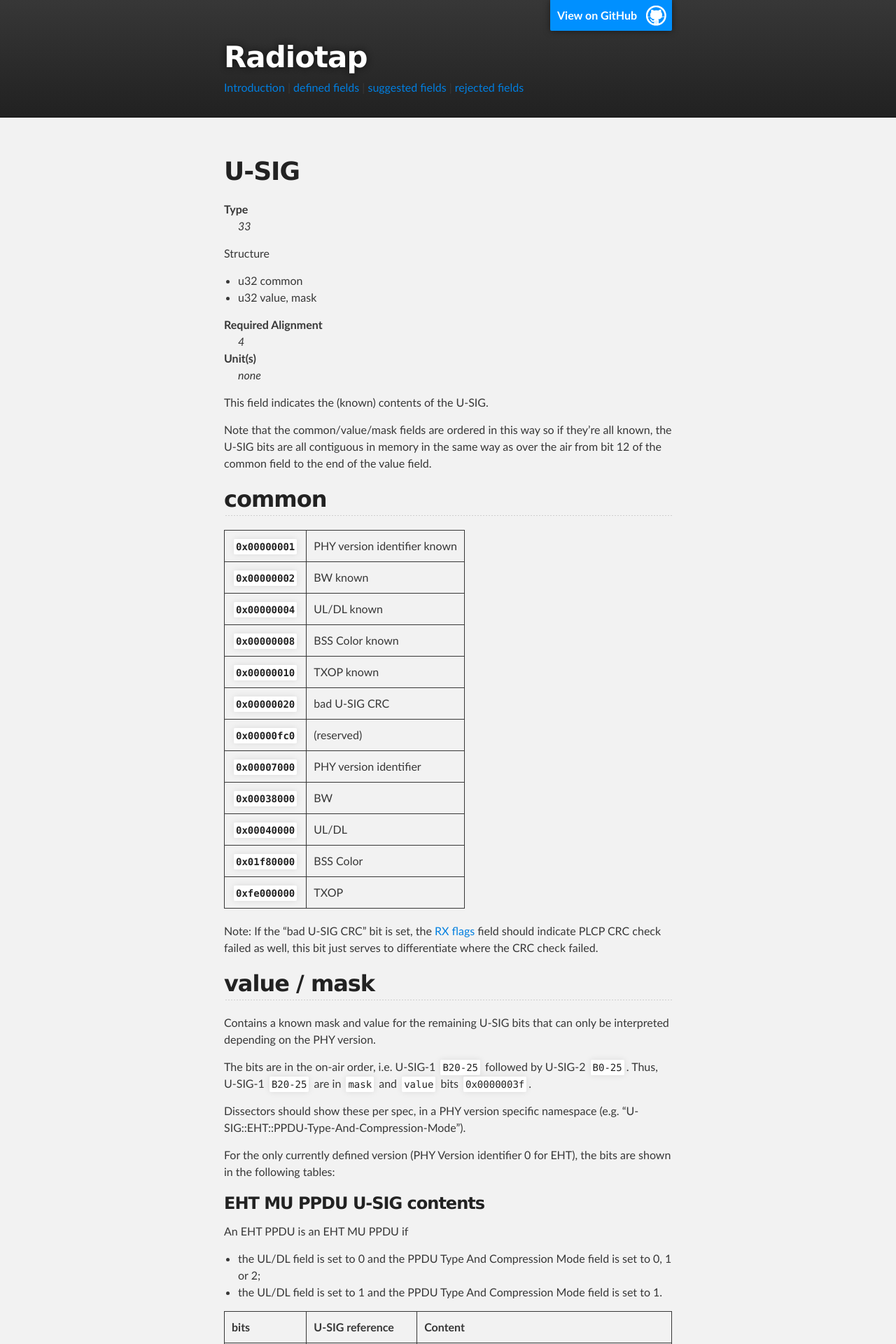
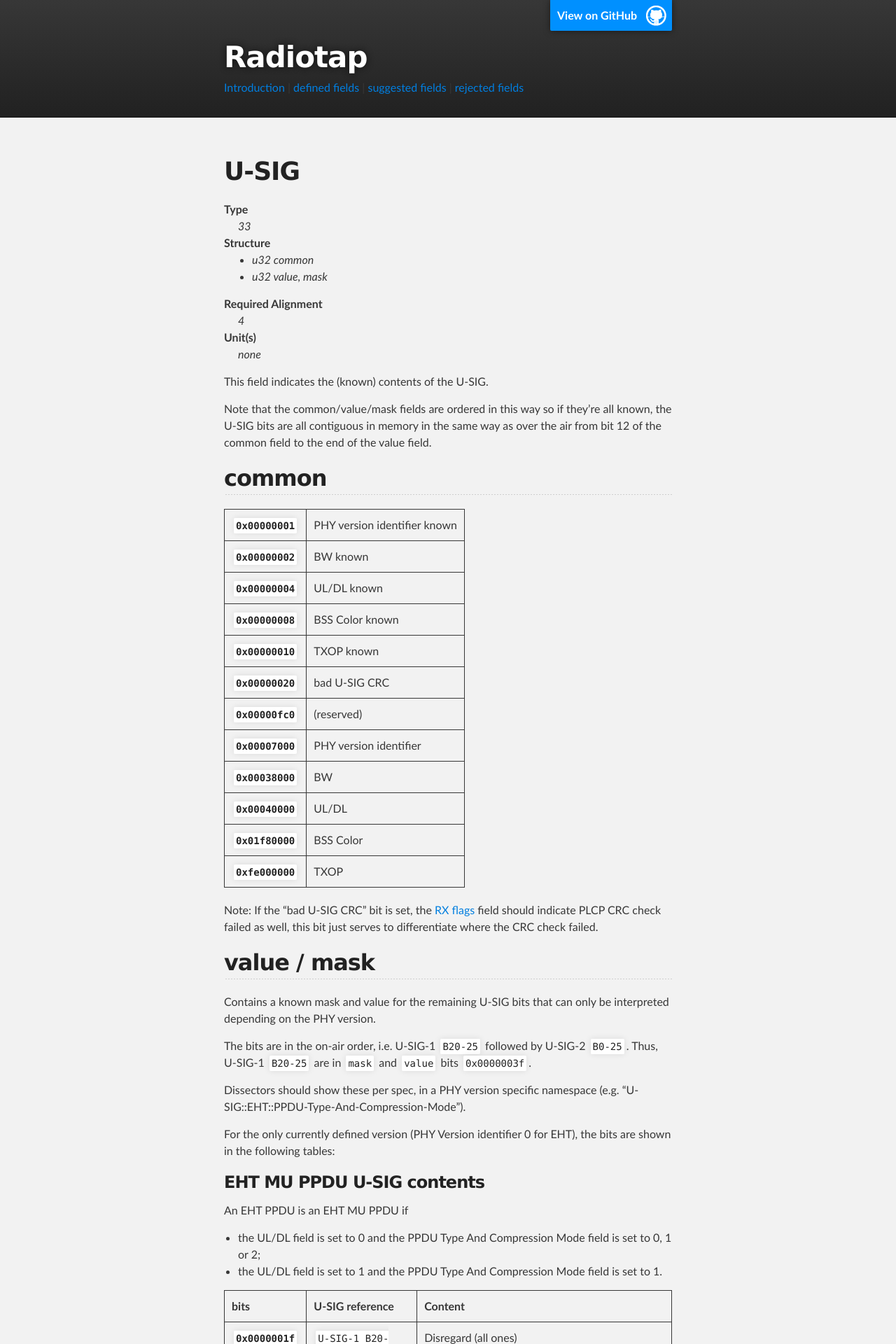
Before and after one commit to radiotap/radiotap.github.io, a Jekyll site: the page built from fields/U-SIG.md, in a window 1280 px wide. Shown: the top 1920 px of the page at 70% size. Built offline with Jekyll 4.4.1, drawn with Linux system fonts in a browser that asks for light colours.

Commit message:
U-SIG/EHT: fix formatting

```diff
--- a/fields/U-SIG.md
+++ b/fields/U-SIG.md
@@ -6,8 +6,8 @@ Type
 : 33
 
 Structure
-- u32 common
-- u32 value, mask
+: - u32 common
+  - u32 value, mask
 
 Required Alignment
 : 4
```
Also changed, not shown: fields/EHT.md (+3 -3 lines).
